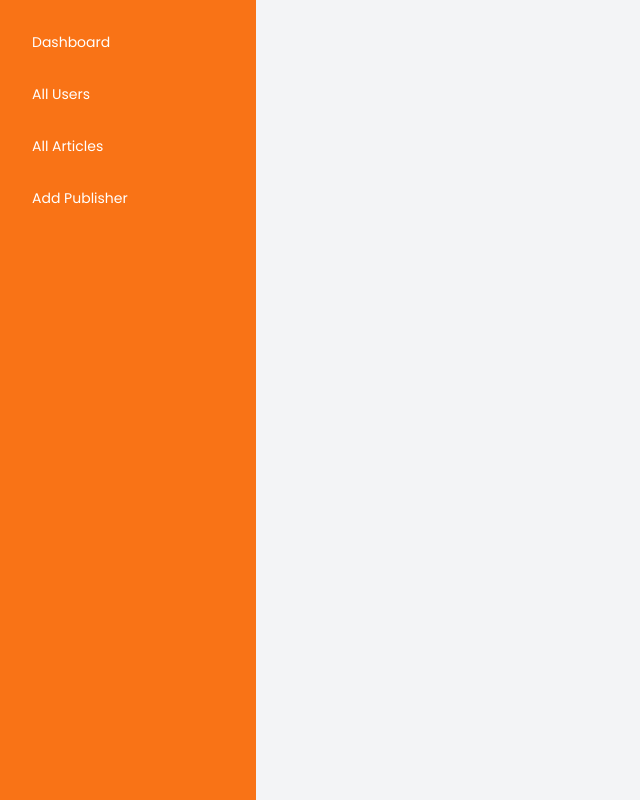
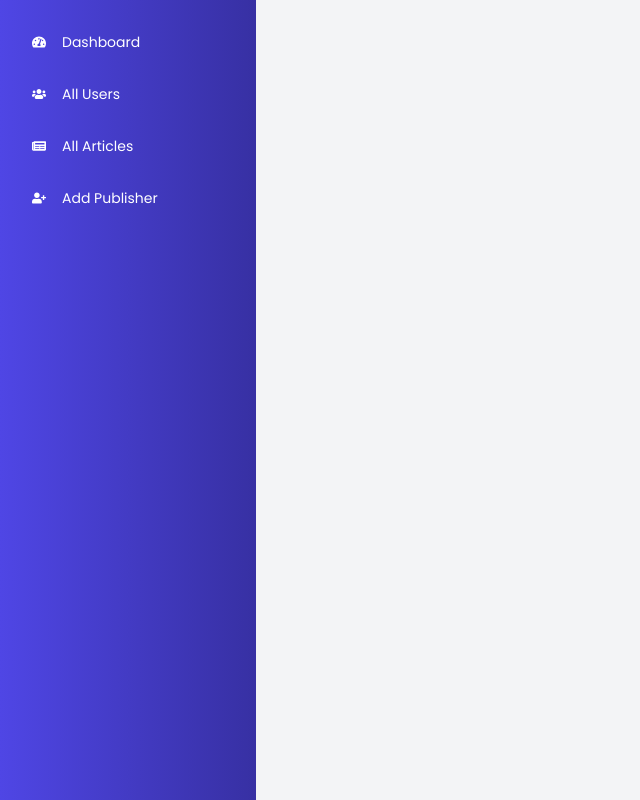
Before and after one commit to swapnilahmedshishir/NewsHubWebsiteA12, a React (Vite) app: page /dashboard in a window 1280 px wide. Shown: the whole page, without its empty margins (0-640 px from the left). Built offline with nearby package versions, Linux system fonts and the light colour scheme; no server answers; sample sign-in values are in the browser's storage.

Commit message:
dashbord all route steup up done by the demo

```diff
--- a/package.json
+++ b/package.json
@@ -16,6 +16,7 @@
     "firebase": "^11.2.0",
     "react": "^18.3.1",
     "react-dom": "^18.3.1",
+    "react-google-charts": "^5.2.1",
     "react-icons": "^5.4.0",
     "react-router-dom": "^7.1.3",
     "react-select": "^5.9.0",
--- a/src/Component/Layout/Dashboard.jsx
+++ b/src/Component/Layout/Dashboard.jsx
@@ -1,42 +1,48 @@
 import React from "react";
 import { NavLink, Outlet } from "react-router-dom";
+import {
+  FaTachometerAlt,
+  FaUsers,
+  FaNewspaper,
+  FaUserPlus,
+} from "react-icons/fa"; // React Icons
 
 const Dashboard = () => {
   return (
     <div className="flex flex-col md:flex-row min-h-screen">
       {/* Sidebar */}
-      <aside className="w-full md:w-64 bg-orange-500 p-4">
+      <aside className="w-full md:w-64 bg-gradient-to-r from-indigo-600 to-indigo-800 p-4">
         <ul className="menu space-y-4 text-white">
           <li>
             <NavLink
-              to="/admin/dashboard"
-              className="block p-2 rounded-md hover:bg-orange-600"
+              to="maindashboard"
+              className="flex items-center p-2 rounded-md hover:bg-indigo-700"
             >
-              Dashboard
+              <FaTachometerAlt className="mr-2" /> Dashboard
             </NavLink>
           </li>
           <li>
             <NavLink
-              to="/admin/users"
-              className="block p-2 rounded-md hover:bg-orange-600"
+              to="all-users"
+              className="flex items-center p-2 rounded-md hover:bg-indigo-700"
             >
-              All Users
+              <FaUsers className="mr-2" /> All Users
             </NavLink>
           </li>
           <li>
             <NavLink
-              to="/admin/articles"
-              className="block p-2 rounded-md hover:bg-orange-600"
+              to="all-articles"
+              className="flex items-center p-2 rounded-md hover:bg-indigo-700"
             >
-              All Articles
+              <FaNewspaper className="mr-2" /> All Articles
             </NavLink>
           </li>
           <li>
             <NavLink
-              to="/admin/add-publisher"
-              className="block p-2 rounded-md hover:bg-orange-600"
+              to="add-publisher"
+              className="flex items-center p-2 rounded-md hover:bg-indigo-700"
             >
-              Add Publisher
+              <FaUserPlus className="mr-2" /> Add Publisher
             </NavLink>
           </li>
         </ul>
--- a/src/Dashboard/Pages/DashboardPage.jsx
+++ b/src/Dashboard/Pages/DashboardPage.jsx
@@ -1,7 +1,7 @@
 import React from "react";
-import PieChart from "../components/PieChart";
-import BarChart from "../components/BarChart";
-import LineChart from "../components/LineChart";
+import PieChart from "../Component/PieChart";
+import BarChart from "../Component/BarChart";
+import LineChart from "../Component/LineChart";
 
 const DashboardPage = () => {
   return (
```
Also changed, not shown: src/Component/Router/Router.jsx (+21 -5 lines), 1 other file (tests, documents, lock files or other folders).
